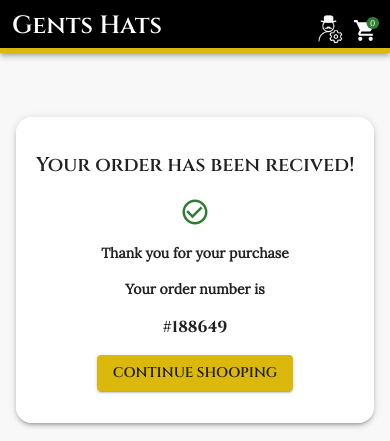
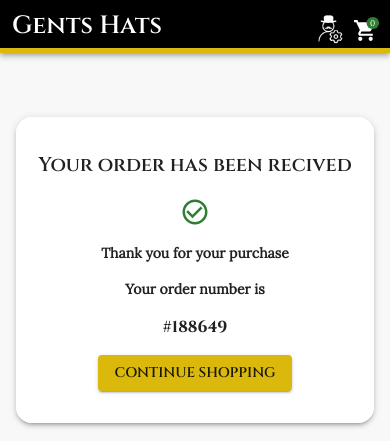
Before and after one commit to Sillen00/React-Webshop-Gents-Hat, a React (Vite) app: page /confirm in a window 390 px wide. Shown: the top 441 px of the page. Built offline with nearby package versions, Linux system fonts and the light colour scheme.

Commit message:
fixed responsive confirm container

```diff
--- a/src/pages/OrderConfirmation.tsx
+++ b/src/pages/OrderConfirmation.tsx
@@ -4,8 +4,7 @@ import { Container } from '@mui/system'
 
 function OrderConfirmation() {
   return (
-   <Container  >
-
+    <Container>
       <Paper
         elevation={3}
         sx={{
@@ -14,12 +13,11 @@ function OrderConfirmation() {
           // py: '2rem',
           // px: '1rem',
           borderRadius: '1rem',
-
         }}
       >
         <Box sx={confirmStyleBoxSX}>
           <Typography variant='h6' sx={typographyStylesSX}>
-          Your order has been recived!
+            Your order has been recived
           </Typography>
           <Icon.CheckCircleOutline sx={iconStylesSX} color='success' />
           <Typography variant='body2' sx={typographyStylesSX}>
@@ -32,7 +30,7 @@ function OrderConfirmation() {
             <b>#{Math.floor(Math.random() * 100000) + 100000}</b>
           </Typography>
           <Button sx={buttonStyleSX} href='/' variant='contained'>
-          Continue Shooping
+            Continue Shopping
           </Button>
         </Box>
       </Paper>
@@ -50,11 +48,16 @@ const confirmStyleBoxSX: SxProps<Theme> = theme => ({
   gap: '1rem',
   borderRadius: '1rem',
   backgroundColor: 'white',
+  [theme.breakpoints.up('sm')]: {
+    py: '4rem',
+    h6: {
+      fontSize: '1.5rem',
+    },
+  },
   [theme.breakpoints.up('md')]: {
-    py: '4rem',
-
+    py: '6rem',
     h6: {
-      fontSize: '1.9rem',
+      fontSize: '2rem',
     },
   },
 })
@@ -62,14 +65,11 @@ const confirmStyleBoxSX: SxProps<Theme> = theme => ({
 const typographyStylesSX: SxProps<Theme> = theme => ({
   textAlign: 'center',
   fontWeight: '600',
-  [theme.breakpoints.between('sm', 'md')]: {
-    fontSize: '1.3rem',
-    variant: 'h1',
-    [theme.breakpoints.between('md', 'lg')]: {
-      fontSize: '3rem',
-      color: 'red',
-      // Fix breakpoints!!!
+  [theme.breakpoints.up('sm')]: {
+    fontSize: '1.2rem',
   },
+  [theme.breakpoints.up('md')]: {
+    fontSize: '1.5rem',
   },
 })
 
@@ -88,6 +88,9 @@ const buttonStyleSX: SxProps<Theme> = theme => ({
   [theme.breakpoints.between('sm', 'md')]: {
     scale: '1.2',
   },
+  [theme.breakpoints.up('md')]: {
+    scale: '1.5',
+  },
 })
 
 export default OrderConfirmation
```
Lines whose indentation alone changed are shown as unchanged.
